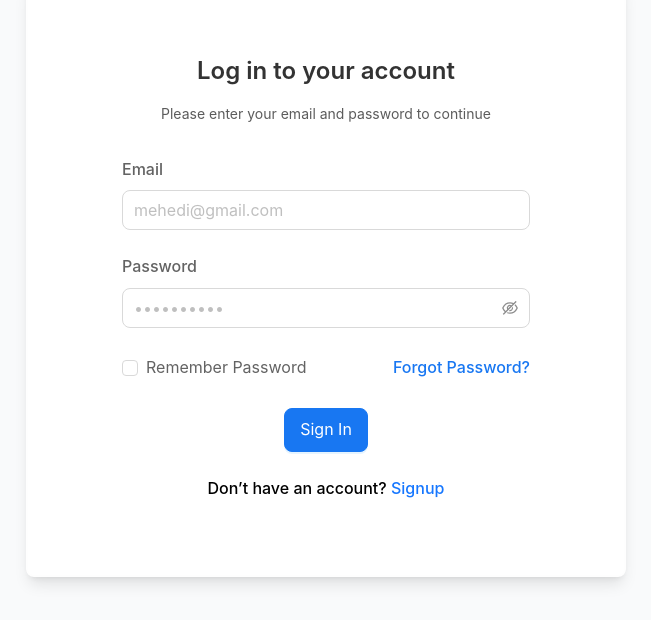
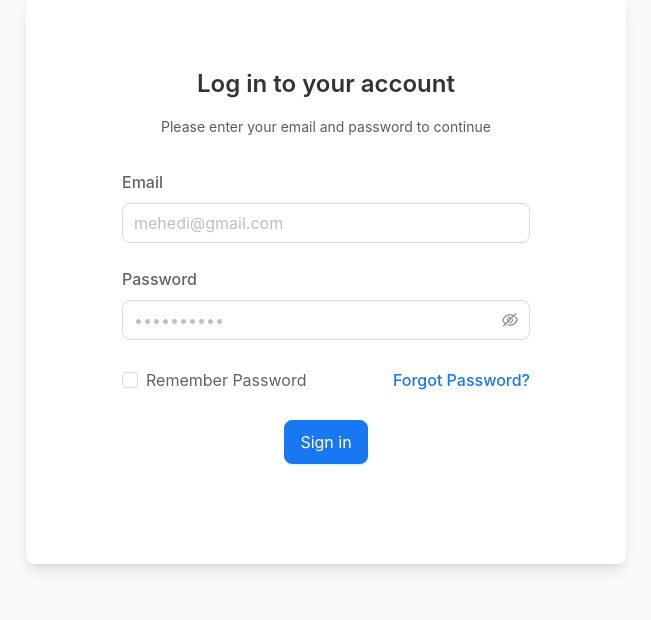
Before and after one commit to sparktechagency/Nicobhar, a React (Vite) app: page /login in a window 1280 px wide. Shown: the part 142-762 px from the top of the page, without its empty margins (314-965 px from the left). Built offline with nearby package versions, Linux system fonts and the light colour scheme.

Commit message:
login success

```diff
--- a/src/components/LayoutsComponents/LocationEmployeSidebar.jsx
+++ b/src/components/LayoutsComponents/LocationEmployeSidebar.jsx
@@ -6,6 +6,7 @@ import Swal from 'sweetalert2';
 
 const LocationEmployeSidebar = ({ collapsed }) => {
     const location = useLocation();
+
     const handleLogout = () => {
         Swal.fire({
             title: 'Are you sure?',
@@ -18,6 +19,7 @@ const LocationEmployeSidebar = ({ collapsed }) => {
         }).then((result) => {
             if (result.isConfirmed) {
                 localStorage.removeItem('token');
+                localStorage.removeItem('user');
                 window.location.href = '/login';
             }
         });
--- a/src/components/LayoutsComponents/OrganizationSidebar.jsx
+++ b/src/components/LayoutsComponents/OrganizationSidebar.jsx
@@ -8,10 +8,12 @@ import { PiUsersLight } from "react-icons/pi";
 const { Sider } = Layout;
 import logo from '../../assets/logo.png';
 import Swal from 'sweetalert2';
+import { useDispatch } from 'react-redux';
+import { logout } from '../../redux/features/auth/authSlice';
 
 const OrganizationSidebar = ({ collapsed }) => {
     const location = useLocation(); // Get current path
-
+    const dispatch = useDispatch();
 
     const handleLogout = () => {
         Swal.fire({
@@ -24,7 +26,7 @@ const OrganizationSidebar = ({ collapsed }) => {
             confirmButtonText: 'Yes, logout!'
         }).then((result) => {
             if (result.isConfirmed) {
-                localStorage.removeItem('token');
+                dispatch(logout()); // 🔥
                 window.location.href = '/login';
             }
         });
--- a/src/components/LayoutsComponents/Sidebar.jsx
+++ b/src/components/LayoutsComponents/Sidebar.jsx
@@ -8,10 +8,12 @@ import { PiUsersLight } from "react-icons/pi";
 const { Sider } = Layout;
 import logo from '../../assets/logo.png';
 import Swal from 'sweetalert2';
+import { logout } from '../../redux/features/auth/authSlice';
+import { useDispatch } from 'react-redux';
 
 const Sidebar = ({ collapsed }) => {
     const location = useLocation(); // Get current path
-
+    const dispatch = useDispatch();
 
     const handleLogout = () => {
         Swal.fire({
@@ -24,7 +26,7 @@ const Sidebar = ({ collapsed }) => {
             confirmButtonText: 'Yes, logout!'
         }).then((result) => {
             if (result.isConfirmed) {
-                localStorage.removeItem('token');
+                dispatch(logout()); //
                 window.location.href = '/login';
             }
         });
--- a/src/components/LayoutsComponents/SupportAgentSidebar.jsx
+++ b/src/components/LayoutsComponents/SupportAgentSidebar.jsx
@@ -3,9 +3,14 @@ import { NavLink, useLocation } from 'react-router-dom';
 const { Sider } = Layout;
 import logo from '../../assets/logo.png';
 import Swal from 'sweetalert2';
+import { useDispatch } from 'react-redux';
+import { logout } from '../../redux/features/auth/authSlice';
 
 const SupportAgentSidebar = ({ collapsed }) => {
     const location = useLocation();
+    const dispatch = useDispatch();
+
+
     const handleLogout = () => {
         Swal.fire({
             title: 'Are you sure?',
@@ -17,7 +22,7 @@ const SupportAgentSidebar = ({ collapsed }) => {
             confirmButtonText: 'Yes, logout!'
         }).then((result) => {
             if (result.isConfirmed) {
-                localStorage.removeItem('token');
+                dispatch(logout());
                 window.location.href = '/login';
             }
         });
--- a/src/components/LayoutsComponents/ThirdpartySidebar.jsx
+++ b/src/components/LayoutsComponents/ThirdpartySidebar.jsx
@@ -3,9 +3,14 @@ import { NavLink, useLocation } from 'react-router-dom';
 const { Sider } = Layout;
 import logo from '../../assets/logo.png';
 import Swal from 'sweetalert2';
+import { useDispatch } from 'react-redux';
+import { logout } from '../../redux/features/auth/authSlice';
 
 const ThirdpartySidebar = ({ collapsed }) => {
     const location = useLocation();
+    const dispatch = useDispatch();
+
+
     const handleLogout = () => {
         Swal.fire({
             title: 'Are you sure?',
@@ -17,7 +22,7 @@ const ThirdpartySidebar = ({ collapsed }) => {
             confirmButtonText: 'Yes, logout!'
         }).then((result) => {
             if (result.isConfirmed) {
-                localStorage.removeItem('token');
+                dispatch(logout());
                 window.location.href = '/login';
             }
         });
--- a/src/pages/authentication/Login.jsx
+++ b/src/pages/authentication/Login.jsx
@@ -22,20 +22,25 @@ export default function Login() {
 const onFinish = async (values) => {
   const userInfo = {
     email: values.email,
-      password: values.password
-    }
+    password: values.password,
+  };
+
   try {
     const res = await login(userInfo).unwrap();
-      const { user, token } = res.data;
-      if (token) {
-        dispatch(setUser({ user, token }));
-        toast.success(res?.message);
+
+    if (res?.access_token) {
+      const { user_information, access_token } = res;
+
+      dispatch(setUser({ user: user_information, token: access_token }));
       navigate('/');
     }
-    } catch (errors) {
-      toast.error('Something went wrong');
+  } catch (error) {
+    if(error){
+      toast.error(error?.data?.message)
     }
   }
+};
+
 
 
 
@@ -84,20 +89,11 @@ export default function Login() {
           <Form.Item>
             <div className="w-fit mx-auto">
               <Button style={{ backgroundColor: "#1877F2", borderColor: '#1877F2', height: '44px' }} type="primary" htmlType="submit" block size="large" className="">
-                Sign In
+                Sign in
               </Button>
 
             </div>
           </Form.Item>
-
-          <div className="text-center">
-            <Text style={{ fontSize: "16px", color: '#000000', fontWeight: '500' }}>
-              Don’t have an account?{" "}
-              <Link to="/signup" className="text-blue-500 hover:text-blue-600 ">
-                Signup
-              </Link>
-            </Text>
-          </div>
         </Form>
       </Card>
     </div>
--- a/src/redux/features/auth/authApi.js
+++ b/src/redux/features/auth/authApi.js
@@ -6,7 +6,7 @@ export const authApi = baseApi.injectEndpoints({
         login: builder.mutation({
             query: (userInfo) => (
                 {
-                    url: '/login',
+                    url: '/auth/login',
                     method: 'POST',
                     body: userInfo,
                 }
--- a/src/routes/routes.jsx
+++ b/src/routes/routes.jsx
@@ -88,6 +88,9 @@ const router = createBrowserRouter([
   },
 
   // SUPPORT AGENT-DASHBOARD ROUTES
+
+
+
   {
     path: "/support-agent",
     element: <Supportagent />,
```
Also changed, not shown: 1 other file (tests, documents, lock files or other folders). Lines whose indentation alone changed are shown as unchanged.
